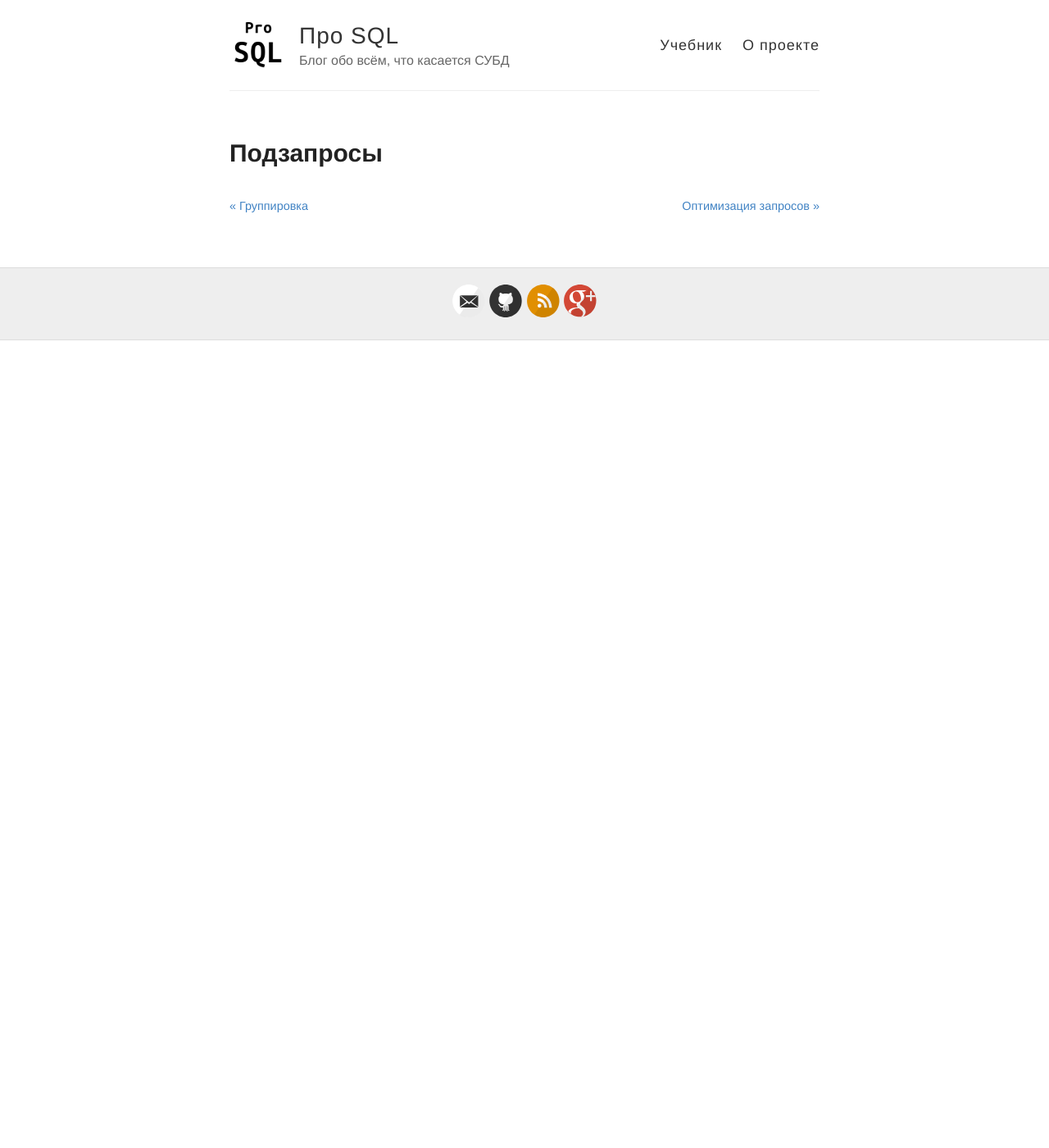
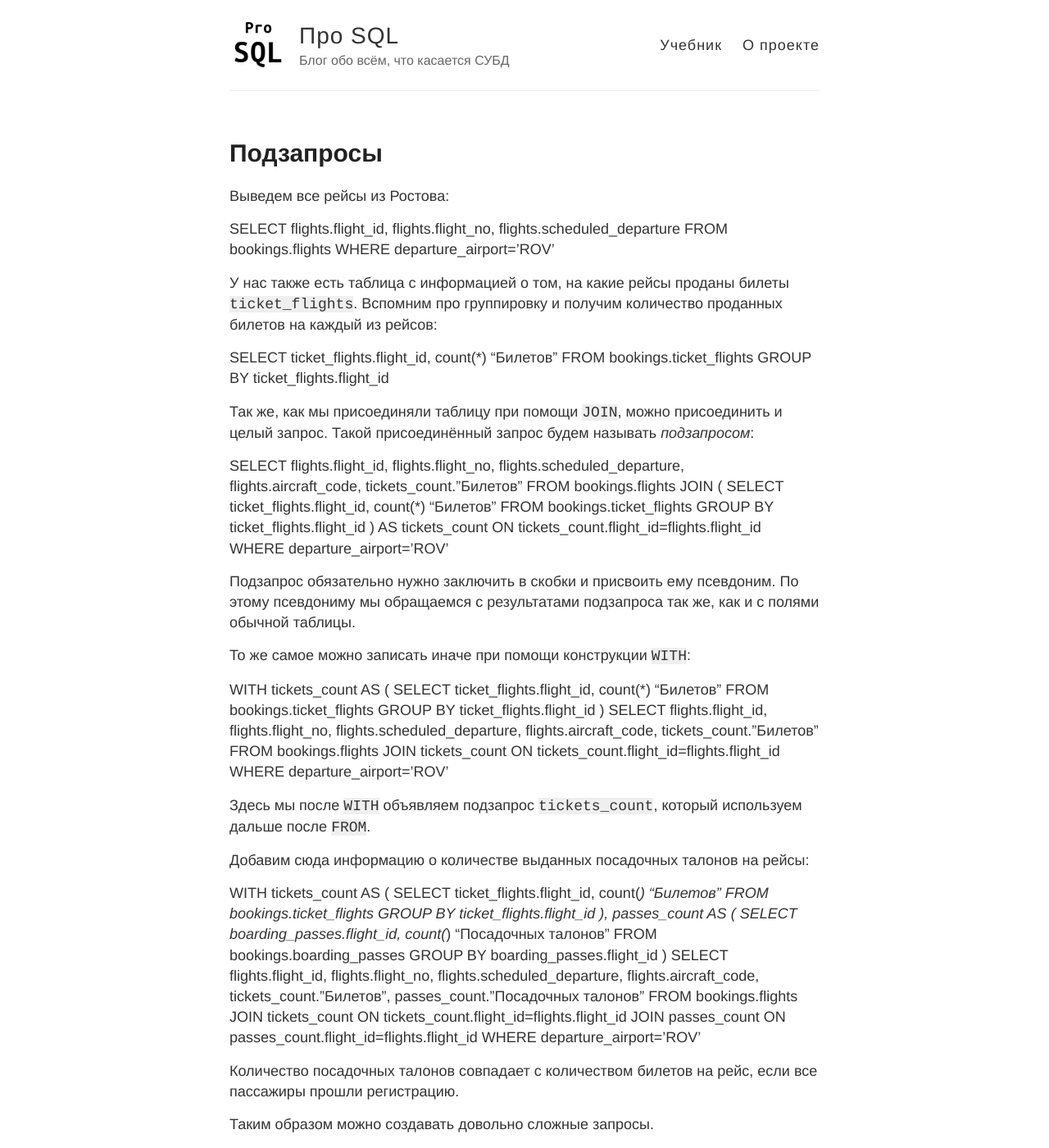
Before and after one commit to prosql/prosql.github.io, a Jekyll site: the page built from _book/01-30-subquery.md, in a window 1280 px wide and 1400 px high. Shown: the whole window at 82% size. Built offline with Jekyll 4.4.1, drawn with Linux system fonts in a browser that asks for light colours; comment, search, counter and statistics services are not loaded.

Commit message:
add subquery

```diff
--- a/_book/01-30-subquery.md
+++ b/_book/01-30-subquery.md
@@ -2,3 +2,120 @@
 layout: article
 title: Подзапросы
 ---
+Выведем все рейсы из Ростова:
+
+  SELECT
+  	flights.flight_id,
+    flights.flight_no,
+    flights.scheduled_departure
+  FROM
+  	bookings.flights
+  WHERE
+  	departure_airport='ROV'
+
+У нас также есть таблица с информацией о том, на какие рейсы проданы билеты `ticket_flights`. Вспомним про группировку и получим количество проданных билетов на каждый из рейсов:
+
+  SELECT
+  	ticket_flights.flight_id,
+    count(*) "Билетов"
+  FROM
+  	bookings.ticket_flights
+  GROUP BY
+  	ticket_flights.flight_id
+
+Так же, как мы присоединяли таблицу при помощи `JOIN`, можно присоединить и целый запрос. Такой присоединённый запрос будем называть *подзапросом*:
+
+  SELECT
+    flights.flight_id,
+    flights.flight_no,
+    flights.scheduled_departure,
+    flights.aircraft_code,
+    tickets_count."Билетов"
+  FROM
+    bookings.flights
+    JOIN
+      (
+        SELECT
+        	ticket_flights.flight_id,
+          count(*) "Билетов"
+        FROM
+        	bookings.ticket_flights
+        GROUP BY
+        	ticket_flights.flight_id
+      ) AS tickets_count
+        ON tickets_count.flight_id=flights.flight_id
+  WHERE
+    departure_airport='ROV'
+
+Подзапрос обязательно нужно заключить в скобки и присвоить ему псевдоним. По этому псевдониму мы обращаемся с результатами подзапроса так же, как и с полями обычной таблицы.
+
+То же самое можно записать иначе при помощи конструкции `WITH`:
+
+  WITH
+    tickets_count AS
+      (
+        SELECT
+          ticket_flights.flight_id,
+          count(*) "Билетов"
+        FROM
+          bookings.ticket_flights
+        GROUP BY
+          ticket_flights.flight_id
+      )
+  SELECT
+    flights.flight_id,
+    flights.flight_no,
+    flights.scheduled_departure,
+    flights.aircraft_code,
+    tickets_count."Билетов"
+  FROM
+    bookings.flights
+    JOIN tickets_count
+        ON tickets_count.flight_id=flights.flight_id
+  WHERE
+    departure_airport='ROV'
+
+Здесь мы после `WITH` объявляем подзапрос `tickets_count`, который используем дальше после `FROM`.
+
+Добавим сюда информацию о количестве выданных посадочных талонов на рейсы:
+
+  WITH
+    tickets_count AS
+      (
+        SELECT
+          ticket_flights.flight_id,
+          count(*) "Билетов"
+        FROM
+          bookings.ticket_flights
+        GROUP BY
+          ticket_flights.flight_id
+      ),
+    passes_count AS
+      (
+        SELECT
+          boarding_passes.flight_id,
+          count(*) "Посадочных талонов"
+        FROM
+          bookings.boarding_passes
+        GROUP BY
+          boarding_passes.flight_id
+      )
+  SELECT
+    flights.flight_id,
+    flights.flight_no,
+    flights.scheduled_departure,
+    flights.aircraft_code,
+    tickets_count."Билетов",
+    passes_count."Посадочных талонов"
+  FROM
+    bookings.flights
+    JOIN tickets_count
+      ON tickets_count.flight_id=flights.flight_id
+    JOIN passes_count
+      ON passes_count.flight_id=flights.flight_id
+  WHERE
+    departure_airport='ROV'
+
+Количество посадочных талонов совпадает с количеством билетов на рейс, если все пассажиры прошли регистрацию.
+
+Таким образом можно создавать довольно сложные запросы.
```
Also changed, not shown: _book/01-31-leftjoin.md (added, +61 -0 lines).
